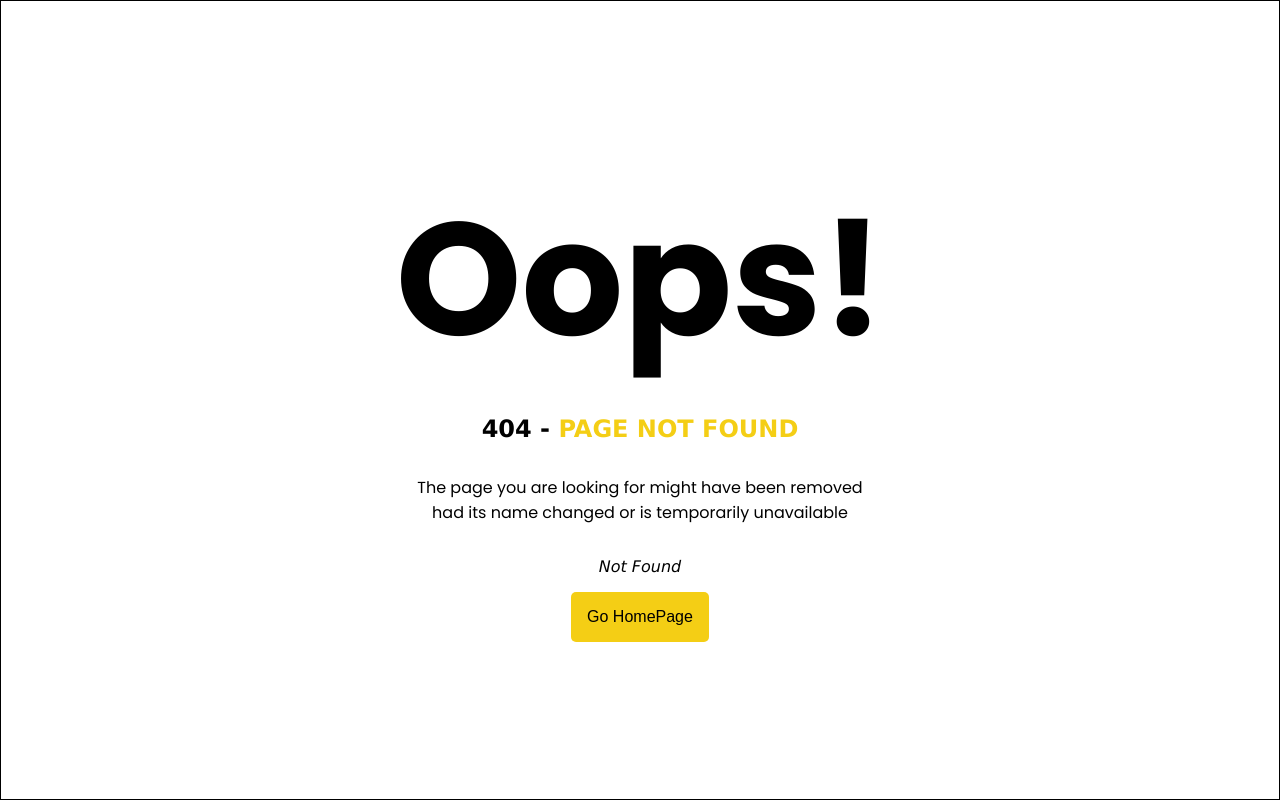
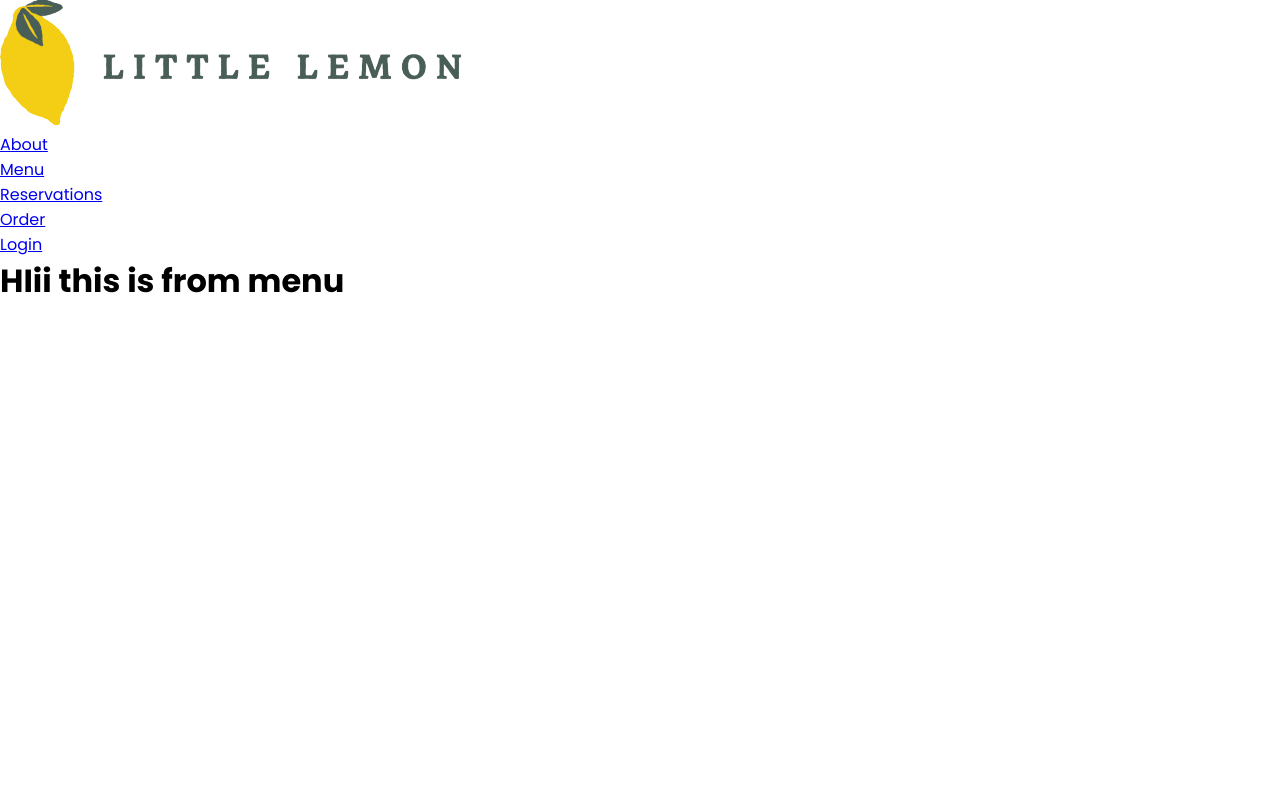
Before and after one commit to Eslamzaid/LittleLemon, a React (Vite) app in the folder LittleLemon/: page /TheMenu in a window 1280 px wide. Before the commit this address had no page. Built offline with nearby package versions, Linux system fonts and the light colour scheme; a web font is replaced by a local one.

Commit message:
Routes Working

```diff
--- a/LittleLemon/src/App.jsx
+++ b/LittleLemon/src/App.jsx
@@ -1,8 +1,9 @@
 import React, { useEffect, useState } from "react";
 import Loading from "./Funct/Loading/Loading";
 import Layouts from "./Layouts/Layouts";
-import Header from './Layouts/Header/Header'
+import Header from "./Layouts/Header/Header";
 import "./App.css";
+import { BrowserRouter } from "react-router-dom";
 
 function App() {
   //! The Loader
@@ -13,7 +14,7 @@ function App() {
     }, 2000);
   });
 
-  return <>{isLoading ? <Loading /> : <Layouts/>}</>;
+  return <>{isLoading ? <Loading /> : <Layouts />}</>;
 }
 
 export default App;
--- a/LittleLemon/src/Layouts/Header/Header.jsx
+++ b/LittleLemon/src/Layouts/Header/Header.jsx
@@ -1,22 +1,40 @@
 import React from "react";
-import theLogo from './../../assets/Logo-removebg-preview.png'
+import theLogo from "./../../assets/Logo-removebg-preview.png";
+import Menu from "../../RComponenets/Menu/Menu";
 import About from "../../RComponenets/About/About";
-import {Router, Routes,Link} from 'react-router-dom'
+import { Routes, Route, Link } from "react-router-dom";
 
 const Header = () => {
-
   return (
     <>
-    <nav>
+      <nav>
         <ul>
-            <li><Link to="/"><img src={theLogo} alt="Our restaurant logo"/></Link></li>
-            <li><Link to="/AboutUs">About</Link></li>
-            <li>Menu</li>
-            <li>Reservations</li>
-            <li>Order</li>
-            <li>Login</li>
+          <li>
+            <Link to="/">
+              <img src={theLogo} alt="Our restaurant logo" />
+            </Link>
+          </li>
+          <li>
+            <Link to="/AboutUs">About</Link>
+          </li>
+          <li>
+            <Link to="/TheMenu">Menu</Link>
+          </li>
+          <li>
+            <Link to="/Reservations">Reservations</Link>
+          </li>
+          <li>
+            <Link to="/Order">Order</Link>
+          </li>
+          <li>
+            <Link to="/Login">Login</Link>
+          </li>
         </ul>
-    </nav>
+      </nav>
+      <Routes>
+        <Route path="/AboutUs" element={<About />} />
+        <Route path="/TheMenu" element={<Menu />} />
+      </Routes>
     </>
   );
 };
--- a/LittleLemon/src/Layouts/Layouts.jsx
+++ b/LittleLemon/src/Layouts/Layouts.jsx
@@ -4,7 +4,7 @@ import Header from "./Header/Header";
 function Layouts() {
   return (
     <>
-      <Header />
+        <Header />
     </>
   );
 }
--- /dev/null
+++ b/LittleLemon/src/RComponenets/Menu/Menu.jsx
@@ -0,0 +1,9 @@
+import React from 'react'
+
+export default function Menu() {
+    return (
+        <>
+            <h1>HIii this is from menu</h1>
+        </>
+    )
+}
```
Also changed, not shown: LittleLemon/src/main.jsx (+18 -1 lines).
